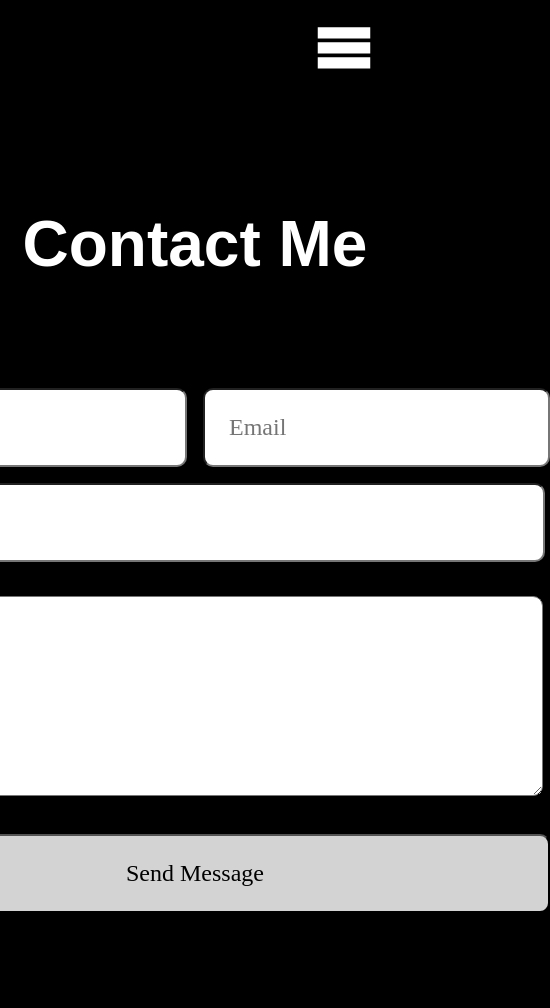
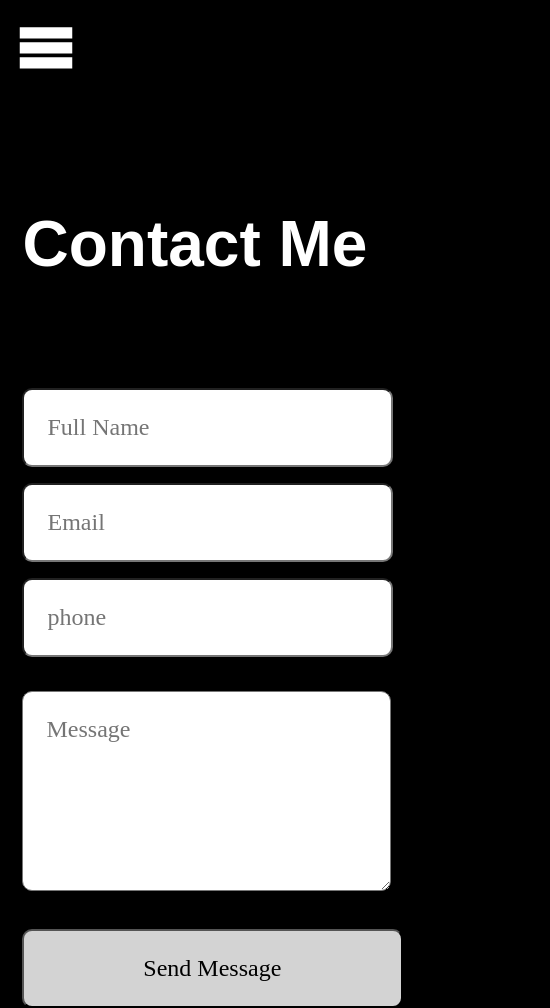
Before and after one commit to shahlahassan123/photographer-portfolio, a React (Vite) app: page /contact-me in a window 390 px wide. Shown: the whole page, 550 px wide, since content can reach past the window. Before the commit the page ends 913 px from the top, so only its background shows below. Built offline with nearby package versions, Linux system fonts and the light colour scheme; a web font is replaced by a local one.

Commit message:
Media queries updates

```diff
--- a/package.json
+++ b/package.json
@@ -15,6 +15,7 @@
     "react-dom": "^18.2.0",
     "react-hook-form": "^7.50.1",
     "react-icons": "^5.0.1",
+    "react-lazy-load-image-component": "^1.6.0",
     "react-router-dom": "^6.22.1"
   },
   "devDependencies": {
--- a/src/App.css
+++ b/src/App.css
@@ -34,6 +34,11 @@ body{
   position: sticky;
   top: 0;
   overflow: hidden;
+
+  display: flex;
+  flex-direction: column;
+  justify-content: center;
+  align-items: center;
 }
 
 .listItems{
@@ -80,25 +85,48 @@ body{
   color: #fff;
 }
 
-.main{
-  /* height: 100vh;
-  background-color: blue;
-  border:3px solid gray */
+/* .main{
   display: grid;
-  /* grid-template-columns: 2fr 2fr 2fr; */
   grid-template-columns: repeat(auto-fit, minmax(500px,2fr)) repeat(auto-fit, minmax(500px,2fr)) repeat(auto-fit, minmax(500px,2fr));
   gap:1rem;
   overflow-y: auto;
   height: 100vh;
   padding: 1rem;
-}
+} */
 
-.portfolioItem{
+/* .portfolioItem{
   width: 100%;
   height: auto;
   object-fit: cover;
 
+} */
+
+
+.main {
+  display: grid;
+  grid-template-columns: repeat(auto-fill, minmax(400px, 1fr));
+  gap: 1rem;
+  overflow-y: auto;
+  height: 100vh;
+  padding: 1rem;
 }
+
+/* .lazy-load-image-background {
+  width: 100%;
+  height: auto;
+} */
+
+.portfolioItem,.portfolioItem img {
+  width: 100%;
+  height: auto;
+  object-fit: cover;
+}
+
+
+
+
+
+
 
 .portfolioItem-7,.portfolioItem-8,
 .portfolioItem-31,.portfolioItem-33,.portfolioItem-34,
@@ -106,6 +134,8 @@ body{
   grid-column: 1/3;
   height: 100%;
 }
+
+
 
 .portfolioItem-9{
   grid-row: 3;
@@ -145,6 +175,16 @@ body{
   grid-row: 15;
   grid-column: 3/4;
 }
+
+
+
+
+
+
+
+
+
+
 
 /* ABOUT ME */
 
@@ -270,9 +310,37 @@ input, .textareaMessage, .submitBtn, .phone {
 .leftNav{
  border-right: none;
 }
-  .listItems{
+.listItems{
     width: 100vw;
-  }
+}
+
+.photo-container{
+  width: 100vw;
+  height: auto;
+}
+
+.photo{
+  width: 100%;
+}
+
+.form {
+  display: flex;
+  flex-direction: column;
+}
+
+.form div{
+  width: 100%;
+}
+
+.email input, .fullName input{
+  width: 92%;
+}
+
+.submitBtn{
+  width: 110%;
+}
+
+
 }
 
 @media screen and (max-width:1550px) {
@@ -288,7 +356,7 @@ input, .textareaMessage, .submitBtn, .phone {
 
   .menu{
     display: flex;
-    justify-content: end;
+    /* justify-content: end; */
     align-items: center;
   }
 
@@ -300,15 +368,17 @@ input, .textareaMessage, .submitBtn, .phone {
     font-size: 2.25rem;
   }
 
+
+
   /* ABOUT ME */
   .containers{
     display: flex;
     flex-direction: column;
   }
 
-  .photo {
+  /* .photo {
     width: 600px;
-  }
+  } */
 
 
 }
--- a/src/components/Portfolio.jsx
+++ b/src/components/Portfolio.jsx
@@ -1,5 +1,6 @@
 import * as React from 'react'
 import Nav from './Nav'
+import { LazyLoadImage } from 'react-lazy-load-image-component';
 // import axios from "axios"
 // import {portfolio} from "./client/portfolioData"
 
@@ -89,10 +90,15 @@ const Portfolio = () => {
     <div className='App'>
      <Nav />
     <div className='main'>
-      {/* <img src='/photos/DSC_0871.JPG' /> */}
       {portfolio.map((photo , index )=>{
         return(
-        <img src={photo} key={index} className={`portfolioItem portfolioItem-${index+1}`}/>
+        <img
+            key={index}
+            src={photo}
+            effect="blur"
+            className={`portfolioItem portfolioItem-${index+1}`}
+            alt={`Portfolio item ${index+1}`}
+          />
         )
       })}
     </div>
```
Also changed, not shown: 1 other file (tests, documents, lock files or other folders).
